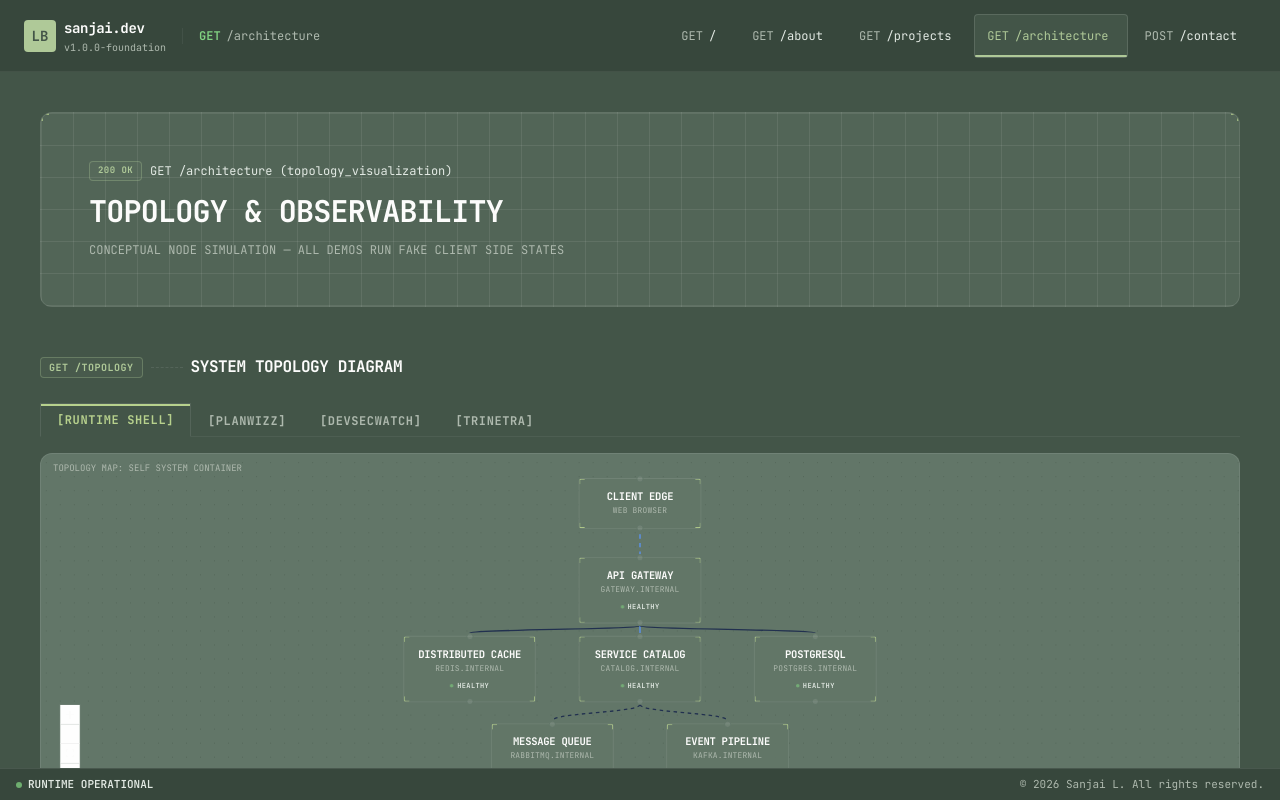
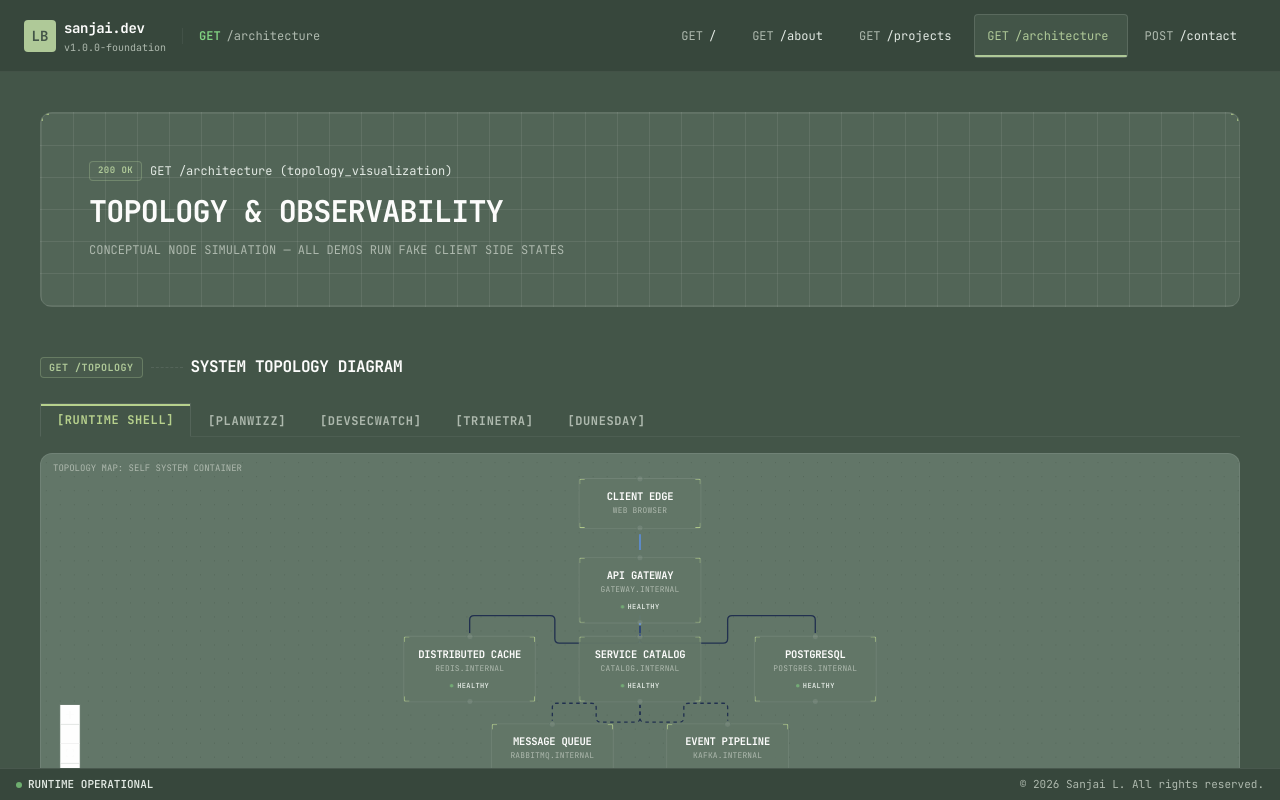
Before and after one commit to Sanjai-Quest/Backend-Portfolio, a React (Vite) app: page /architecture in a window 1280 px wide. Built offline with nearby package versions, Linux system fonts and the light colour scheme; a web font is replaced by a local one.

Commit message:
fix(architecture): align devsecwatch topology layout/edges, add missing DunesDay topology tab

```diff
--- a/src/pages/Architecture.tsx
+++ b/src/pages/Architecture.tsx
@@ -28,7 +28,7 @@ const nodeTypes = {
   blueprint: BlueprintNode,
 };
 
-type TopologyType = "RUNTIME" | "PLANWIZZ" | "DEVSECWATCH" | "TRINETRA";
+type TopologyType = "RUNTIME" | "PLANWIZZ" | "DEVSECWATCH" | "TRINETRA" | "DUNESDAY";
 
 export const Architecture: React.FC = () => {
   const shouldReduceMotion = useReducedMotion();
@@ -50,12 +50,12 @@ export const Architecture: React.FC = () => {
           { id: "events", type: "blueprint", data: { label: "Event Pipeline", subtitle: "kafka.internal", status: "Healthy" }, position: { x: 380, y: 290 } },
         ],
         edges: [
-          { id: "e1", source: "client", target: "gateway", animated: !shouldReduceMotion, style: { stroke: "#5B95F8", strokeWidth: 1.5 } },
-          { id: "e2", source: "gateway", target: "cache", style: { stroke: "#21304F", strokeWidth: 1.5 } },
-          { id: "e3", source: "gateway", target: "catalog", style: { stroke: "#5B95F8", strokeWidth: 1.5 } },
-          { id: "e4", source: "gateway", target: "db", style: { stroke: "#21304F", strokeWidth: 1.5 } },
-          { id: "e5", source: "catalog", target: "queue", style: { stroke: "#21304F", strokeDasharray: "4", strokeWidth: 1.5 } },
-          { id: "e6", source: "catalog", target: "events", style: { stroke: "#21304F", strokeDasharray: "4", strokeWidth: 1.5 } },
+          { id: "e1", source: "client", target: "gateway", type: "smoothstep", animated: !shouldReduceMotion, style: { stroke: "#5B95F8", strokeWidth: 1.5 } },
+          { id: "e2", source: "gateway", target: "cache", type: "smoothstep", style: { stroke: "#21304F", strokeWidth: 1.5 } },
+          { id: "e3", source: "gateway", target: "catalog", type: "smoothstep", style: { stroke: "#5B95F8", strokeWidth: 1.5 } },
+          { id: "e4", source: "gateway", target: "db", type: "smoothstep", style: { stroke: "#21304F", strokeWidth: 1.5 } },
+          { id: "e5", source: "catalog", target: "queue", type: "smoothstep", style: { stroke: "#21304F", strokeDasharray: "4", strokeWidth: 1.5 } },
+          { id: "e6", source: "catalog", target: "events", type: "smoothstep", style: { stroke: "#21304F", strokeDasharray: "4", strokeWidth: 1.5 } },
         ],
       },
       PLANWIZZ: {
@@ -66,9 +66,9 @@ export const Architecture: React.FC = () => {
           { id: "csp", type: "blueprint", data: { label: "CSP Engine", subtitle: "Schedule Solver" }, position: { x: 420, y: 200 } },
         ],
         edges: [
-          { id: "e1", source: "client", target: "api", animated: !shouldReduceMotion, style: { stroke: "#5B95F8", strokeWidth: 1.5 } },
-          { id: "e2", source: "api", target: "parser", style: { stroke: "#21304F", strokeWidth: 1.5 } },
-          { id: "e3", source: "api", target: "csp", style: { stroke: "#5B95F8", strokeWidth: 1.5 } },
+          { id: "e1", source: "client", target: "api", type: "smoothstep", animated: !shouldReduceMotion, style: { stroke: "#5B95F8", strokeWidth: 1.5 } },
+          { id: "e2", source: "api", target: "parser", type: "smoothstep", style: { stroke: "#21304F", strokeWidth: 1.5 } },
+          { id: "e3", source: "api", target: "csp", type: "smoothstep", style: { stroke: "#5B95F8", strokeWidth: 1.5 } },
         ],
       },
       DEVSECWATCH: {
@@ -76,18 +76,20 @@ export const Architecture: React.FC = () => {
           { id: "client", type: "blueprint", data: { label: "Vite Client", subtitle: "Browser UI" }, position: { x: 280, y: 10 } },
           { id: "api", type: "blueprint", data: { label: "Gateway API", subtitle: "devsecwatch-core", status: "Healthy" }, position: { x: 280, y: 100 } },
           { id: "redis", type: "blueprint", data: { label: "Redis Cache", subtitle: "Scan Cache" }, position: { x: 80, y: 190 } },
+          { id: "rabbitmq", type: "blueprint", data: { label: "RabbitMQ", subtitle: "Broker Exchange", status: "Healthy" }, position: { x: 280, y: 190 } },
           { id: "postgres", type: "blueprint", data: { label: "PostgreSQL", subtitle: "Scan Database" }, position: { x: 480, y: 190 } },
-          { id: "rabbitmq", type: "blueprint", data: { label: "RabbitMQ", subtitle: "Broker Exchange", status: "Healthy" }, position: { x: 280, y: 190 } },
-          { id: "semgrep", type: "blueprint", data: { label: "Semgrep Worker", subtitle: "Code Scanner" }, position: { x: 140, y: 280 } },
-          { id: "groq", type: "blueprint", data: { label: "Groq AI Agent", subtitle: "Explain Findings" }, position: { x: 420, y: 280 } },
+          { id: "semgrep", type: "blueprint", data: { label: "Semgrep Worker", subtitle: "Code Scanner" }, position: { x: 280, y: 280 } },
+          { id: "groq", type: "blueprint", data: { label: "Groq AI Agent", subtitle: "Explain Findings" }, position: { x: 480, y: 280 } },
         ],
         edges: [
-          { id: "e1", source: "client", target: "api", animated: !shouldReduceMotion, style: { stroke: "#5B95F8", strokeWidth: 1.5 } },
-          { id: "e2", source: "api", target: "redis", style: { stroke: "#21304F", strokeWidth: 1.5 } },
-          { id: "e3", source: "api", target: "postgres", style: { stroke: "#21304F", strokeWidth: 1.5 } },
-          { id: "e4", source: "api", target: "rabbitmq", style: { stroke: "#5B95F8", strokeWidth: 1.5 } },
-          { id: "e5", source: "rabbitmq", target: "semgrep", animated: !shouldReduceMotion, style: { stroke: "#5B95F8", strokeWidth: 1.5 } },
-          { id: "e6", source: "semgrep", target: "groq", style: { stroke: "#21304F", strokeWidth: 1.5 } },
+          { id: "e1", source: "client", target: "api", type: "smoothstep", animated: !shouldReduceMotion, style: { stroke: "#5B95F8", strokeWidth: 1.5 } },
+          { id: "e2", source: "api", target: "redis", type: "smoothstep", style: { stroke: "#7B8FA6", strokeWidth: 1.5 } },
+          { id: "e3", source: "api", target: "rabbitmq", type: "smoothstep", style: { stroke: "#FF7A45", strokeWidth: 1.5 } },
+          { id: "e4", source: "api", target: "postgres", type: "smoothstep", style: { stroke: "#7B8FA6", strokeWidth: 1.5 } },
+          { id: "e5", source: "rabbitmq", target: "semgrep", type: "smoothstep", animated: !shouldReduceMotion, style: { stroke: "#5B95F8", strokeWidth: 1.5 } },
+          { id: "e6", source: "semgrep", target: "groq", type: "smoothstep", style: { stroke: "#7B8FA6", strokeWidth: 1.5 } },
+          { id: "e7", source: "semgrep", target: "redis", type: "smoothstep", style: { stroke: "#7B8FA6", strokeDasharray: "4", strokeWidth: 1.2 } },
+          { id: "e8", source: "semgrep", target: "postgres", type: "smoothstep", style: { stroke: "#7B8FA6", strokeDasharray: "4", strokeWidth: 1.2 } },
         ],
       },
       TRINETRA: {
@@ -98,9 +100,20 @@ export const Architecture: React.FC = () => {
           { id: "postgres", type: "blueprint", data: { label: "PostgreSQL", subtitle: "Store Ledger" }, position: { x: 420, y: 215 } },
         ],
         edges: [
-          { id: "e1", source: "ui", target: "backend", animated: !shouldReduceMotion, style: { stroke: "#5B95F8", strokeWidth: 1.5 } },
-          { id: "e2", source: "backend", target: "model", style: { stroke: "#21304F", strokeWidth: 1.5 } },
-          { id: "e3", source: "backend", target: "postgres", style: { stroke: "#21304F", strokeWidth: 1.5 } },
+          { id: "e1", source: "ui", target: "backend", type: "smoothstep", animated: !shouldReduceMotion, style: { stroke: "#5B95F8", strokeWidth: 1.5 } },
+          { id: "e2", source: "backend", target: "model", type: "smoothstep", style: { stroke: "#21304F", strokeWidth: 1.5 } },
+          { id: "e3", source: "backend", target: "postgres", type: "smoothstep", style: { stroke: "#21304F", strokeWidth: 1.5 } },
+        ],
+      },
+      DUNESDAY: {
+        nodes: [
+          { id: "client", type: "blueprint", data: { label: "React SPA", subtitle: "Tweaks & Predictor UI" }, position: { x: 280, y: 10 } },
+          { id: "api", type: "blueprint", data: { label: "FastAPI API", subtitle: "dunesday-service", status: "Healthy" }, position: { x: 280, y: 110 } },
+          { id: "model", type: "blueprint", data: { label: "XGBoost Model", subtitle: "SHAP Explainable AI" }, position: { x: 280, y: 210 } },
+        ],
+        edges: [
+          { id: "e1", source: "client", target: "api", type: "smoothstep", animated: !shouldReduceMotion, style: { stroke: "#5B95F8", strokeWidth: 1.5 } },
+          { id: "e2", source: "api", target: "model", type: "smoothstep", style: { stroke: "#21304F", strokeWidth: 1.5 } },
         ],
       },
     };
@@ -705,7 +718,7 @@ export const Architecture: React.FC = () => {
 
         {/* Schematic Tab Switcher per DESIGN.md */}
         <div className="flex flex-wrap border-b border-border-primary/60 font-mono text-[10px] md:text-xs">
-          {(["RUNTIME", "PLANWIZZ", "DEVSECWATCH", "TRINETRA"] as TopologyType[]).map((tab) => {
+          {(["RUNTIME", "PLANWIZZ", "DEVSECWATCH", "TRINETRA", "DUNESDAY"] as TopologyType[]).map((tab) => {
             const isActive = activeTab === tab;
             return (
               <button
@@ -751,7 +764,7 @@ export const Architecture: React.FC = () => {
         </div>
 
         <div className="bg-card-bg border border-border-primary/40 p-4 rounded-lg text-xs text-text-muted leading-relaxed font-mono select-none">
-          <strong>Translation:</strong> This diagram maps the microservice hosts configured across our cluster. {activeTab === "TRINETRA" ? "This topology remains high-level, outlining simple transactional ingestion and intelligence boundaries." : activeTab === "PLANWIZZ" ? "Shows PDF inputs running to the Spring API service, solved via CSP schedule constraints." : "Shows scanning jobs queueing asynchronously in RabbitMQ, with cache nodes buffering metadata queries."}
+          <strong>Translation:</strong> This diagram maps the microservice hosts configured across our cluster. {activeTab === "TRINETRA" ? "This topology remains high-level, outlining simple transactional ingestion and intelligence boundaries." : activeTab === "DUNESDAY" ? "Shows the FastAPI prediction service querying XGBoost ML models and returning SHAP explainability matrices." : activeTab === "PLANWIZZ" ? "Shows PDF inputs running to the Spring API service, solved via CSP schedule constraints." : "Shows scanning jobs queueing asynchronously in RabbitMQ, with cache nodes buffering metadata queries."}
         </div>
       </section>
 
```
